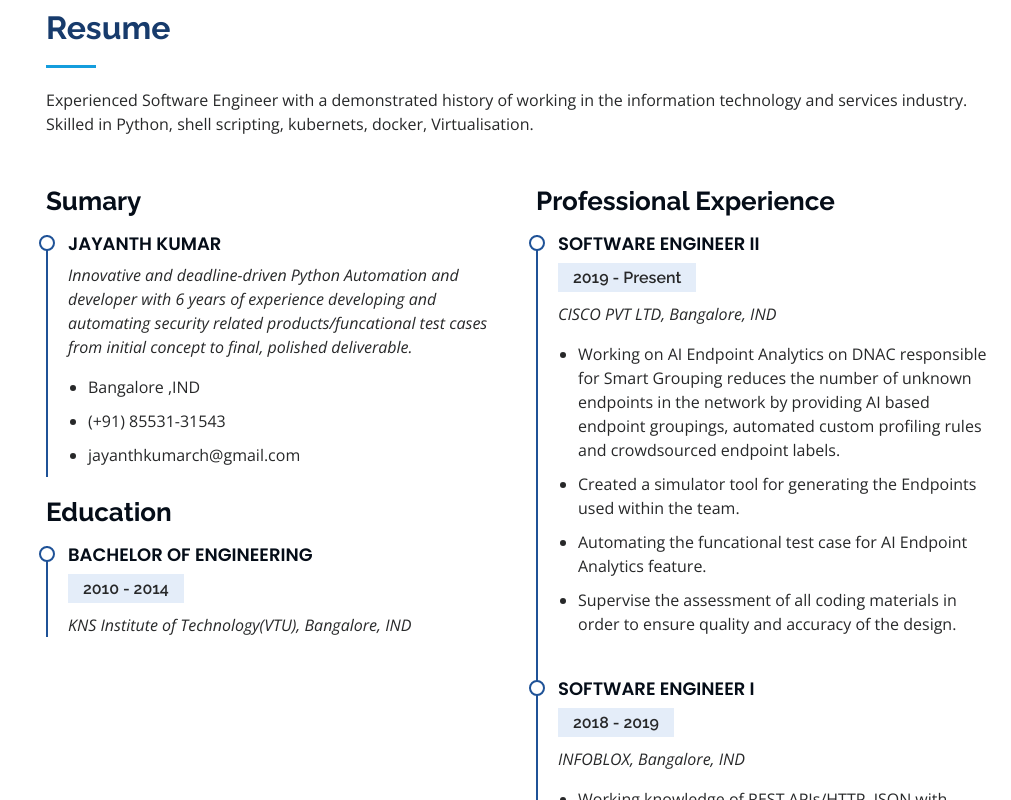
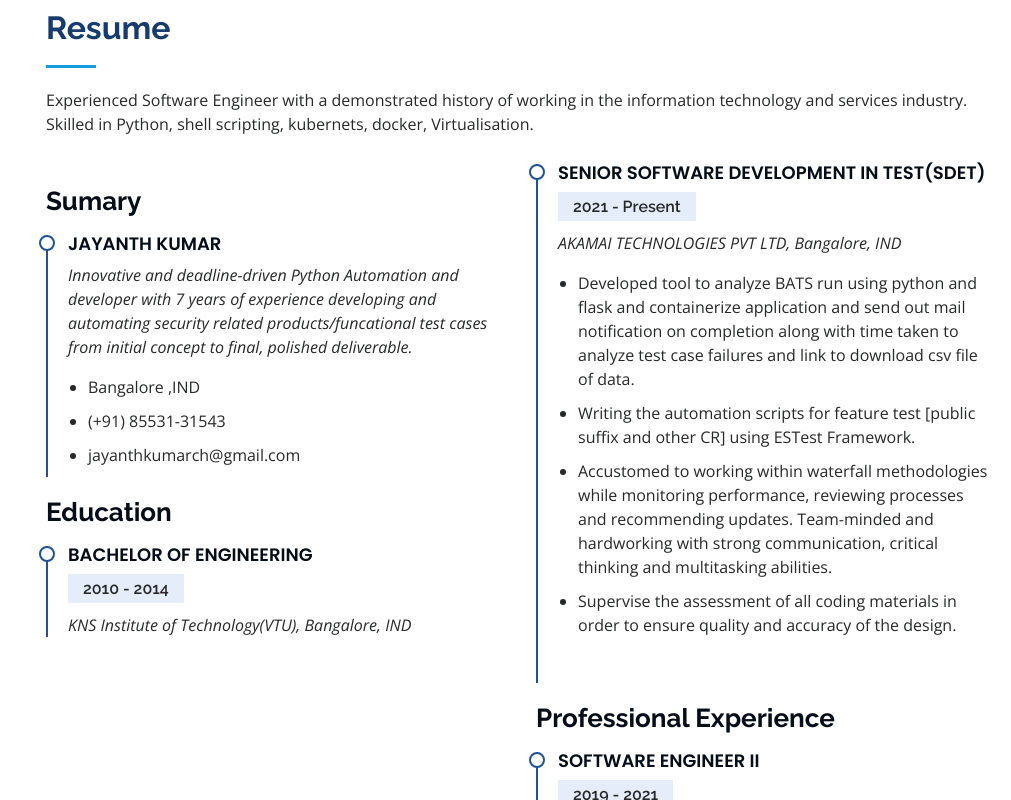
Before and after one commit to jayanthkumarch/jayanthkumarch.github.io, a plain HTML site: page index.html in a window 1280 px wide. Shown: the part 2638-3438 px from the top of the page, without its empty margins (269-1280 px from the left). Drawn offline with nearby package versions, Linux system fonts and the light colour scheme; animation ran at ten frames a second.

Commit message:
Updated index.xml with required changes.
6 years is replaced by 7
Added latest experience and company

```diff
--- a/index.html
+++ b/index.html
@@ -81,7 +81,7 @@
 
         <div class="section-title">
           <h2>About</h2>
-          <p>I have over 6 years of experience as a Software Engineer, and have worked at both small and large organizations.While I am a Python Developer and QA Automation Engineer, my expertise is in building scalable backend services(API), tools, automating funcational test cases.</p>
+          <p>I have over 7 years of experience as a Software Engineer, and have worked at both small and large organizations.While I am a Python Developer and QA Automation Engineer, my expertise is in building scalable backend services(API), tools, automating funcational test cases.</p>
         </div>
 
         <div class="row">
@@ -180,7 +180,7 @@ I have worked in python, cloud, AWS, kubernetes dockers and SaaS.</p>
 
         <div class="section-title">
           <h2>Skills</h2>
-          <p>★ Software Engineer with technical proficiency and intensive experience of 6 years in Software applications development and automation for various telecom domains.</p>
+          <p>★ Software Engineer with technical proficiency and intensive experience of 7 years in Software applications development and automation for various telecom domains.</p>
           <p>★ A systematic, organized, hardworking and dedicated team player with an analytical bent of mind and determined to be a part of a growth-oriented organization.</p>
           <p>★ Open to learn new technology and implement in work.</p>
           <link rel="stylesheet" href="https://cdnjs.cloudflare.com/ajax/libs/font-awesome/4.7.0/css/font-awesome.min.css">
@@ -284,7 +284,7 @@ second phase of project in Santa Clara , CA, USA.</i>
             <h3 class="resume-title">Sumary</h3>
             <div class="resume-item pb-0">
               <h4>Jayanth Kumar</h4>
-              <p><em>Innovative and deadline-driven Python Automation and developer with 6 years of experience developing and automating security related products/funcational test cases from initial concept to final, polished deliverable.</em></p>
+              <p><em>Innovative and deadline-driven Python Automation and developer with 7 years of experience developing and automating security related products/funcational test cases from initial concept to final, polished deliverable.</em></p>
               <ul>
                 <li>Bangalore ,IND</li>
                 <li>(+91) 85531-31543</li>
@@ -300,10 +300,24 @@ second phase of project in Santa Clara , CA, USA.</i>
             </div>
           </div>
           <div class="col-lg-6" data-aos="fade-up" data-aos-delay="100">
+            <div class="resume-item">
+              <h4>Senior Software Development in test(SDET)</h4>
+              <h5>2021 - Present</h5>
+              <p><em>AKAMAI TECHNOLOGIES PVT LTD, Bangalore, IND </em></p>
+              <ul>
+                <li>Developed tool to analyze BATS run using python and flask and containerize application and send out mail notification on
+                    completion along with time taken to analyze test case failures and link to download csv file of data.</li>
+                <li>Writing the automation scripts for feature test [public suffix and other CR] using ESTest Framework.</li>
+                <li>Accustomed to working within waterfall methodologies while monitoring performance, reviewing processes and
+                    recommending updates. Team-minded and hardworking with strong communication, critical thinking and multitasking
+                    abilities.</li>
+                <li>Supervise the assessment of all coding materials in order to ensure quality and accuracy of the design.</li>
+              </ul>
+            </div>
             <h3 class="resume-title">Professional Experience</h3>
             <div class="resume-item">
               <h4>Software Engineer II</h4>
-              <h5>2019 - Present</h5>
+              <h5>2019 - 2021</h5>
               <p><em>CISCO PVT LTD, Bangalore, IND </em></p>
               <ul>
                 <li>Working on AI Endpoint Analytics on DNAC responsible for Smart Grouping reduces the number of unknown endpoints in the network by providing AI based endpoint groupings, automated custom profiling rules and crowdsourced endpoint labels.</li>
```
